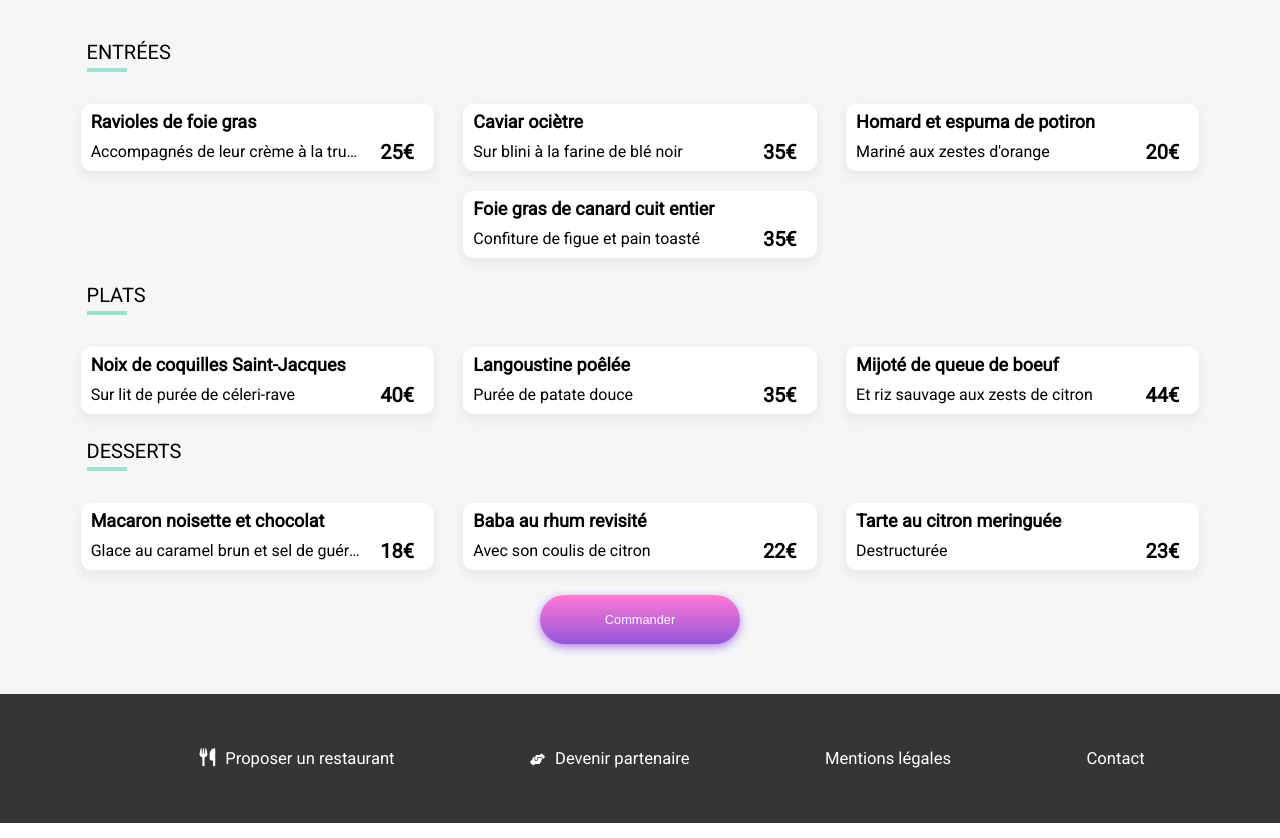
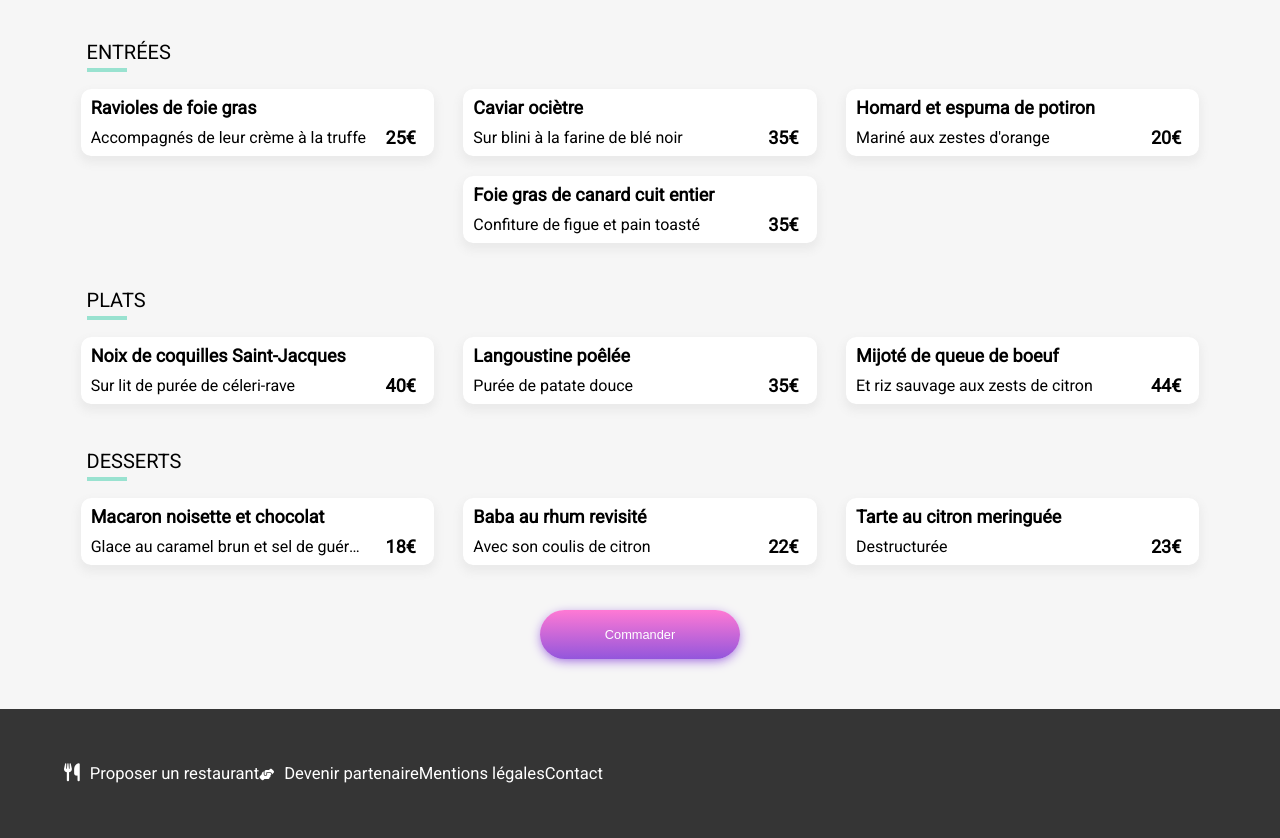
Before and after one commit to almoha73/AgnesBeaumatin_3_10012022, a website: page html/note.html in a window 1280 px wide. Shown: the part 280-1118 px from the top of the page. Drawn offline with Linux system fonts and the light colour scheme; a web font is replaced by a local one.

Commit message:
ajout de nav au footer/ quelques marges section bottom

```diff
--- a/html/note.html
+++ b/html/note.html
@@ -138,7 +138,7 @@
             </article>
         </section>
 
-        <section class="restaurant__section restaurant__plats">
+        <section class="restaurant__section restaurant__desserts">
             <h4>DESSERTS</h4>
             <article class="desserts__box">
                 <div class="desserts">
@@ -185,12 +185,14 @@
 
     <footer>
         <img src="../images/logo/ohmyfood_white.png" alt="">
+        <nav>
             <ul>
                 <li id="suggest"><i class="fas fa-utensils"></i><a href="#">Proposer un restaurant</a></li>
                 <li id="partnership"><i class="fas fa-hands-helping"></i><a href="#">Devenir partenaire</a></li>
                 <li><a href="#">Mentions légales</a></li>
                 <li><a href="mailto:contact@ohmyfood.com">Contact</a></li>
             </ul>
+        </nav>
     </footer>
 
 </body>
--- a/sass/layout/_page_restaurant.scss
+++ b/sass/layout/_page_restaurant.scss
@@ -12,7 +12,7 @@
     }
     .restaurant__section{
         width: 92%;
-        margin-bottom: 20px;
+        margin-bottom: 40px;
         @media (min-width: 768px){
             @include abstracts.flex(flex, space-evenly, center, wrap, row);
         }
@@ -23,6 +23,9 @@
         margin-left: 2%;
         margin-bottom: 25px;
         font-weight: normal;
+        @media (min-width: 768px){
+            margin-bottom: 10px;
+        }
             &::before{
             content: "";
             display: block;
@@ -84,7 +87,6 @@ article{
         white-space: nowrap;
         padding-left: 10px;
         & p{
-            font-size: 0.7em;
             overflow: hidden;
             text-overflow: ellipsis;
         }
@@ -102,6 +104,7 @@ article{
             & span{
                 padding: 0 1em 0 1em;
                 font-weight: 900;
+                font-size: 0.9em;
                 }
             }
     }
```
Also changed, not shown: html/delice.html (+3 -1 lines), html/francaise.html (+3 -1 lines), html/palette.html (+2 -0 lines), style.css, 1 other file. Lines whose indentation alone changed are shown as unchanged.
